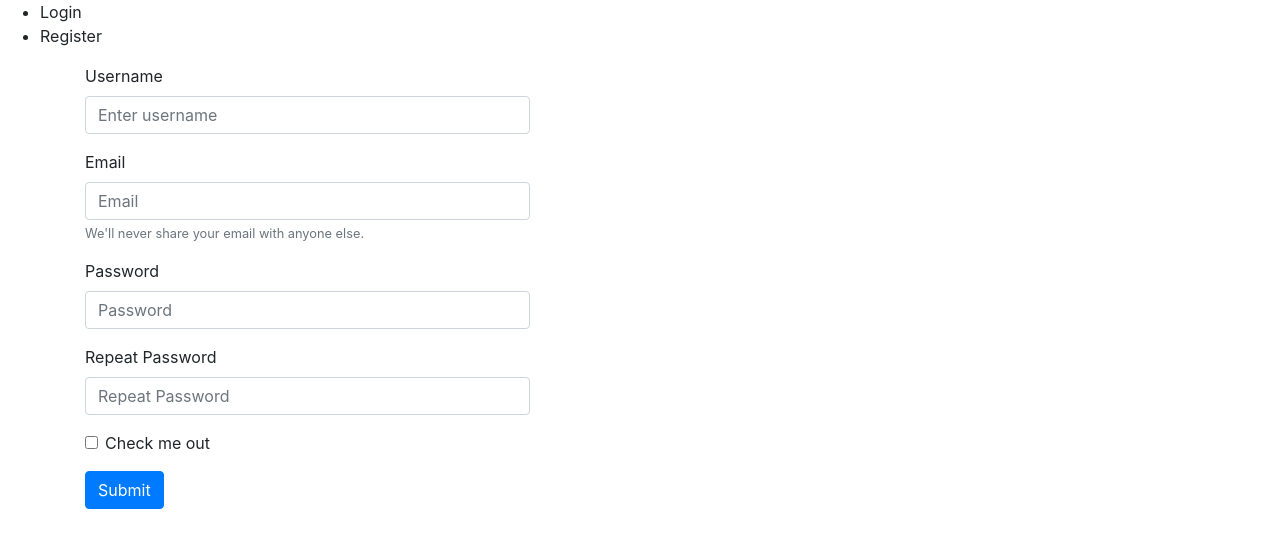
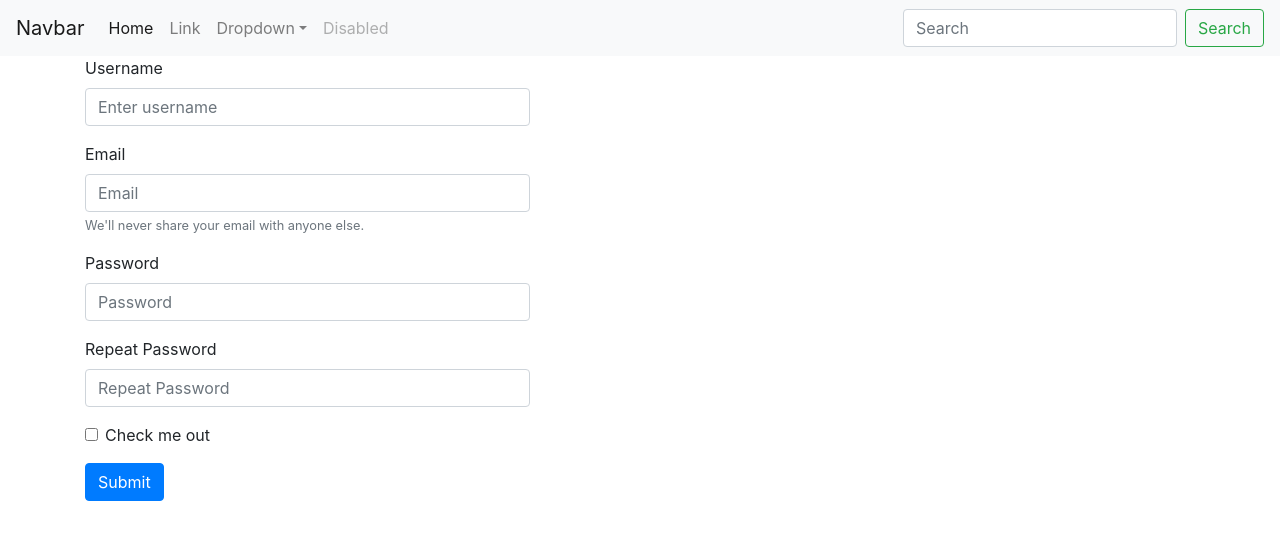
Before and after one commit to muslim-1985/react_bot, a React (Create React App) app: page /register in a window 1280 px wide. Shown: the top 548 px of the page. Built offline with nearby package versions, Linux system fonts and the light colour scheme; what react-global-configuration would draw is missing.

Commit message:
add main menu

```diff
--- a/src/actions/track.js
+++ /dev/null
@@ -1,6 +0,0 @@
-export default function actionOnAddTrack (trackName) {
-    return {
-        type: 'ADD_TRACK',
-        payload: trackName
-    }
-}
--- a/src/components/Login.js
+++ b/src/components/Login.js
@@ -48,7 +48,7 @@
 
 function mapStateToProps (state) {
     return {
-        tracks: state.tracks
+        auth: state.auth
     }
 }
 function mapDispatchToProps (dispatch) {
--- a/src/containers/menu.js
+++ b/src/containers/menu.js
@@ -3,10 +3,44 @@
 export default class Menu extends Component {
     render () {
         return (
-            <ul>
-                <li>Login</li>
-                <li>Register</li>
-            </ul>
+            <nav className="navbar navbar-expand-lg navbar-light bg-light">
+                <a className="navbar-brand" href="#">Navbar</a>
+                <button className="navbar-toggler" type="button" data-toggle="collapse"
+                        data-target="#navbarSupportedContent" aria-controls="navbarSupportedContent"
+                        aria-expanded="false" aria-label="Toggle navigation">
+                    <span className="navbar-toggler-icon"></span>
+                </button>
+
+                <div className="collapse navbar-collapse" id="navbarSupportedContent">
+                    <ul className="navbar-nav mr-auto">
+                        <li className="nav-item active">
+                            <a className="nav-link" href="#">Home <span className="sr-only">(current)</span></a>
+                        </li>
+                        <li className="nav-item">
+                            <a className="nav-link" href="#">Link</a>
+                        </li>
+                        <li className="nav-item dropdown">
+                            <a className="nav-link dropdown-toggle" href="#" id="navbarDropdown" role="button"
+                               data-toggle="dropdown" aria-haspopup="true" aria-expanded="false">
+                                Dropdown
+                            </a>
+                            <div className="dropdown-menu" aria-labelledby="navbarDropdown">
+                                <a className="dropdown-item" href="#">Action</a>
+                                <a className="dropdown-item" href="#">Another action</a>
+                                <div className="dropdown-divider"></div>
+                                <a className="dropdown-item" href="#">Something else here</a>
+                            </div>
+                        </li>
+                        <li className="nav-item">
+                            <a className="nav-link disabled" href="#" tabIndex="-1" aria-disabled="true">Disabled</a>
+                        </li>
+                    </ul>
+                    <form className="form-inline my-2 my-lg-0">
+                        <input className="form-control mr-sm-2" type="search" placeholder="Search" aria-label="Search"/>
+                            <button className="btn btn-outline-success my-2 my-sm-0" type="submit">Search</button>
+                    </form>
+                </div>
+            </nav>
         )
     }
 }
--- a/src/reducers/index.js
+++ b/src/reducers/index.js
@@ -1,10 +1,8 @@
 import { combineReducers } from 'redux';
-import tracks from './tracks'
 import users from './users'
 import auth from './auth'
 
 export default  combineReducers({
-    tracks,
     users,
     auth
 })
--- a/src/reducers/tracks.js
+++ /dev/null
@@ -1,19 +0,0 @@
-const initialStore = [
-    'smells',
-    'async'
-];
-
-export default function asyncReducer (state=initialStore, action) {
-    if (action.type === 'ADD_TRACK') {
-        return state = [
-            ...state,
-            action.payload
-        ]
-    } else if (action.type === 'DELETE_TRACK') {
-        return state = [
-            ...state,
-            action.payload
-        ]
-    }
-    return state
-}
```
